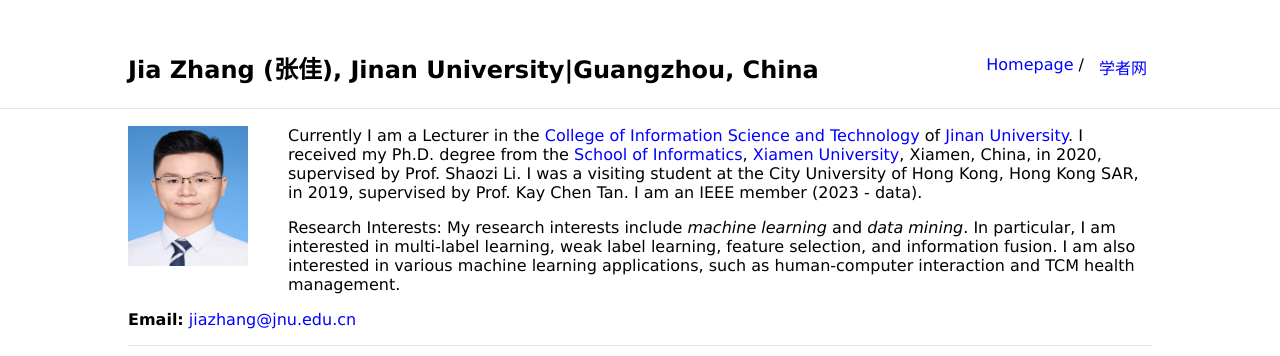
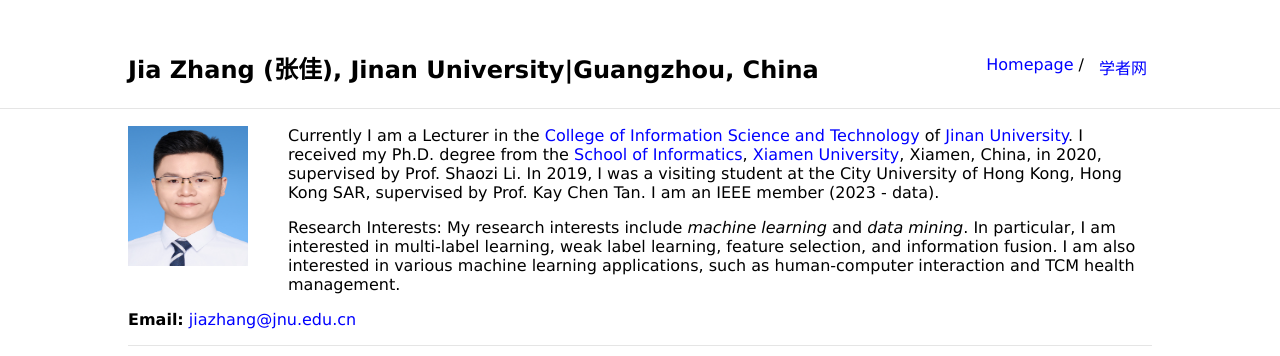
Before and after one commit to jiazhang-ml/jiazhang-ml.github.io, a Jekyll site: the page built from index.md, in a window 1280 px wide. Shown: the top 356 px of the page. Built offline with Jekyll 4.4.1, drawn with Linux system fonts in a browser that asks for light colours.

```diff
--- a/index.md
+++ b/index.md
@@ -5,7 +5,7 @@ layout: default
 
 <img class="profile-picture" src="jiazhang.jpg">
 
-Currently I am a Lecturer in the [College of Information Science and Technology](https://xxxy.jnu.edu.cn/main.htm) of [Jinan University](https://www.jnu.edu.cn/). I received my Ph.D. degree from the [School of Informatics](https://informatics.xmu.edu.cn/), [Xiamen University](https://www.xmu.edu.cn/), Xiamen, China, in 2020, supervised by Prof. Shaozi Li. I was a visiting student at the City University of Hong Kong, Hong Kong SAR, in 2019, supervised by Prof. Kay Chen Tan. I am an IEEE member (2023 - data).
+Currently I am a Lecturer in the [College of Information Science and Technology](https://xxxy.jnu.edu.cn/main.htm) of [Jinan University](https://www.jnu.edu.cn/). I received my Ph.D. degree from the [School of Informatics](https://informatics.xmu.edu.cn/), [Xiamen University](https://www.xmu.edu.cn/), Xiamen, China, in 2020, supervised by Prof. Shaozi Li. In 2019, I was a visiting student at the City University of Hong Kong, Hong Kong SAR, supervised by Prof. Kay Chen Tan. I am an IEEE member (2023 - data).
 
 Research Interests: My research interests include *machine learning* and *data mining*. In particular, I am interested in multi-label learning, weak label learning, feature selection, and information fusion. I am also interested in various machine learning applications, such as human-computer interaction and TCM health management.
 
```
